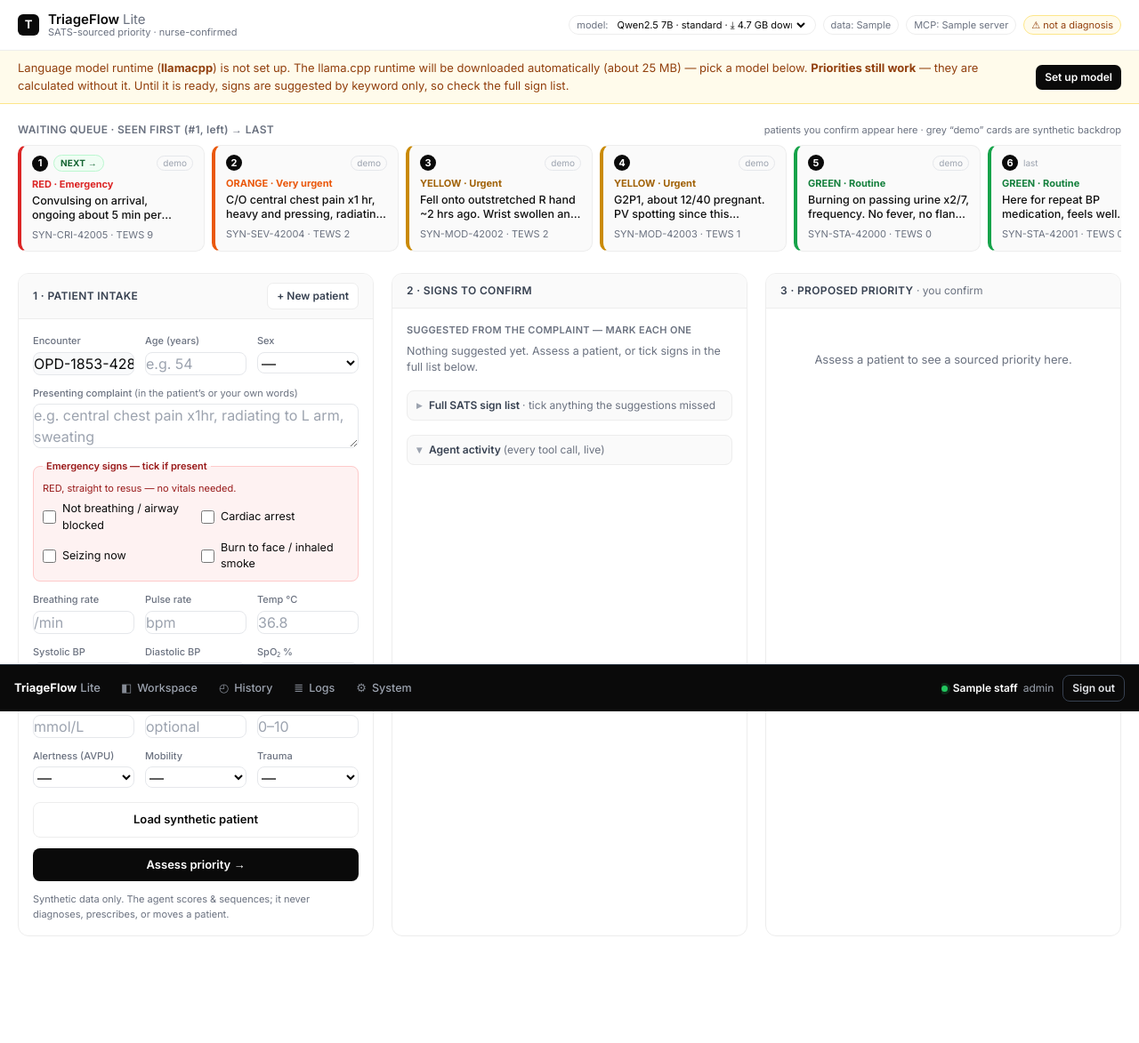
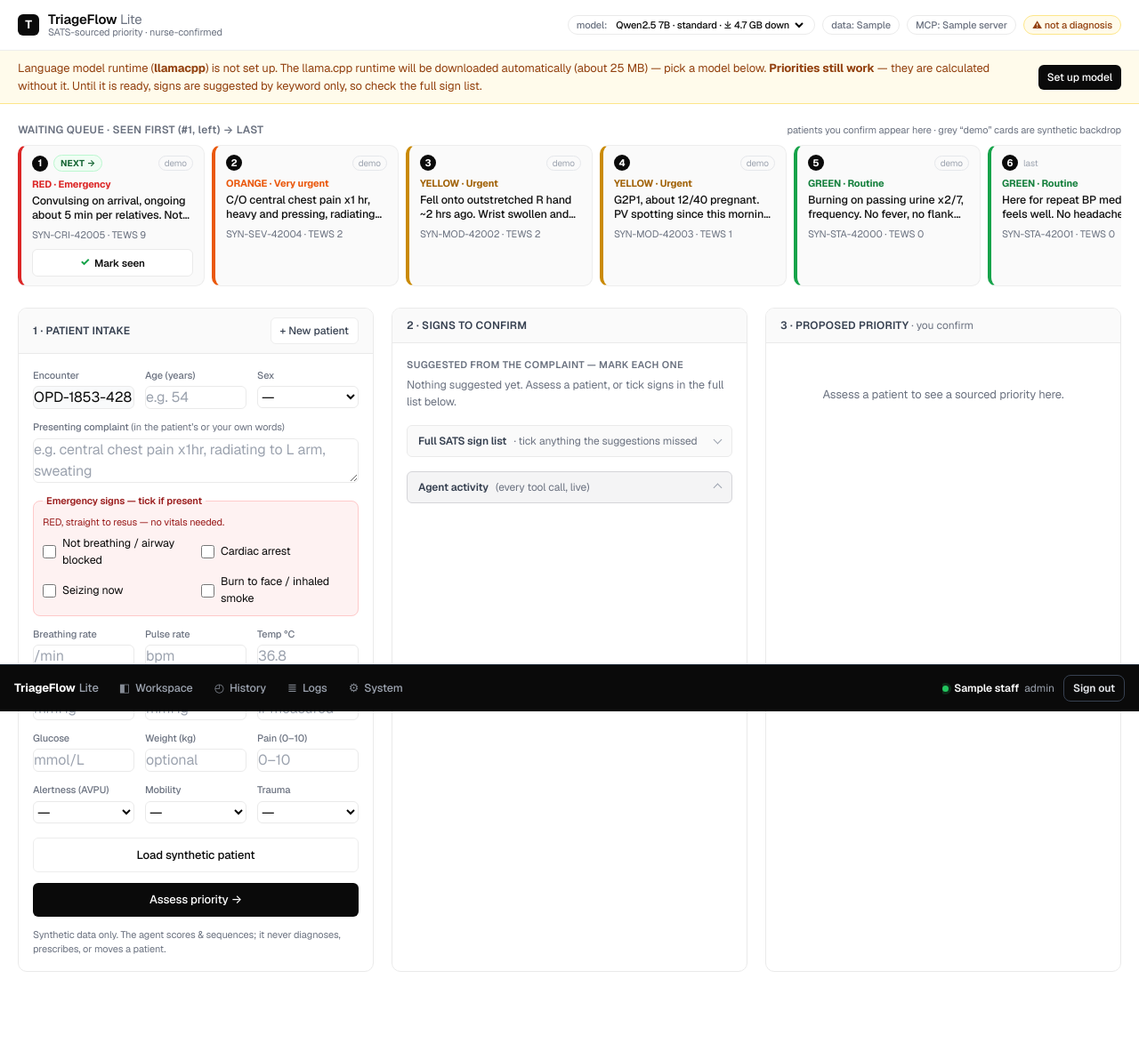
Before and after one commit to nnitiwe-dev/health-triageflow-lite, a FastAPI app: template src/triageflow/web/templates/index.html in a window 1280 px wide. Shown: the whole page at 89% size. Before the commit the page ends 1053 px from the top, so only its background shows below. Run offline with FastAPI, Linux system fonts and the light colour scheme; the template is opened without the code that fills it: most values are stand-ins (such as "Sample title", 1, 10 or a date in 2020); data that the repository does not hold is empty; some libraries are stand-ins or nearby versions.

Commit message:
web: Vercel-style polish, queue mark-seen, clearer accordions
UI refinements (structure unchanged):
- Switch the typeface to Geist and tighten tracking; smaller radii
  (cards 10px, inputs/buttons 6px), unified #eaeaea borders — crisper,
  less generic edges across every page.
- Queue: a small 'Mark seen' button on the next-in-line card only.
  Marks the patient seen by the doctor — removes them from the waiting
  queue and records a 'seen' event in the audit trail (so it shows in
  History/Logs). New POST /api/queue/seen; queue filters the seen set.
- Accordions: clearer affordance — button-like summary with a rotating
  caret on the right and a hover state, so they obviously expand.

345 tests pass; ruff clean; verified in a browser (font, mark-seen flow
with audit, accordion expand).

```diff
--- a/src/triageflow/web/app.py
+++ b/src/triageflow/web/app.py
@@ -100,7 +100,7 @@ app.mount("/static", StaticFiles(directory=str(_HERE / "static")), name="static"
 
 _state: dict[str, Any] = {"agent": None, "mcp": None, "model": None, "backend": None,
                           "using_fallback": False, "servers": [], "confirmed": [],
-                          "llm_enabled": False}
+                          "llm_enabled": False, "seen": set()}
 _tasks: set[asyncio.Task] = set()   # keep references so background tasks aren't collected
 
 
@@ -496,6 +496,9 @@ async def queue_demo(n: int = 6, seed: int = 42):
             "complaint": enc.presenting_complaint,
             "arrival": enc.arrival_time.isoformat(),
         })
+    # Drop anyone the doctor has already marked seen (leaves the waiting queue).
+    seen = _state.get("seen") or set()
+    out = [o for o in out if o["encounter"].get("encounter_id") not in seen]
     # Order by acuity (then arrival) so the most urgent surfaces — the point of the desk.
     out.sort(key=lambda x: (_ORDER.get(x["priority"], 5), x.get("arrival", "")))
     total = len(out)
@@ -507,6 +510,23 @@ async def queue_demo(n: int = 6, seed: int = 42):
         item["acuity"] = R.ACUITY_NAME[R.Priority(p)] if p else ""
         item["target"] = TARGET_TEXT.get(p, "")
     return out
+
+
+@app.post("/api/queue/seen")
+async def queue_seen(request: Request):
+    """Mark the next-in-line patient as seen by the doctor: they leave the waiting queue, and
+    the hand-off is recorded in the audit trail (so it shows in history/logs too)."""
+    body = await request.json()
+    enc_id = (body or {}).get("encounter_id")
+    if not enc_id:
+        return JSONResponse({"error": "encounter_id is required"}, status_code=400)
+    _state["seen"].add(enc_id)
+    _state["confirmed"] = [c for c in _state["confirmed"]
+                           if c["encounter"].get("encounter_id") != enc_id]
+    staff = _current_staff(request)
+    audit.record("seen", encounter_id=enc_id, actor=(staff.name if staff else "clinician"),
+                 tool="mark_seen", payload={"by": staff.name if staff else None})
+    return {"ok": True, "encounter_id": enc_id}
 
 
 @app.get("/api/synthetic")
--- a/src/triageflow/web/static/app.js
+++ b/src/triageflow/web/static/app.js
@@ -379,10 +379,20 @@ async function loadQueue(highlightId) {
       <div class="qprio ${esc(p)}">${esc(p)} · ${esc(item.acuity)}</div>
       <div class="qcomplaint mt-0.5">${esc(item.complaint || "—")}</div>
       <div class="text-[11px] text-subtle mt-1">${esc(id)} · TEWS ${item.tews_total ?? "–"}</div>
+      ${item.is_next ? `<button class="qseen" data-id="${esc(id)}" title="Doctor has seen this patient — remove from the queue"><span class="tick">✓</span> Mark seen</button>` : ""}
     </div>`;
   }).join("");
   window._queue = q;
   document.querySelectorAll(".qcard").forEach(el => el.onclick = () => fillForm(window._queue[+el.dataset.i].encounter));
+  $("queue").querySelectorAll(".qseen").forEach(b => b.onclick = (e) => { e.stopPropagation(); markSeen(b.dataset.id); });
+}
+
+async function markSeen(id) {
+  try {
+    await fetch("/api/queue/seen", { method: "POST", headers: { "Content-Type": "application/json" },
+      body: JSON.stringify({ encounter_id: id }) });
+  } catch { /* leave the queue as-is on failure */ }
+  loadQueue();
 }
 
 async function loadSynthetic() {
--- a/src/triageflow/web/static/styles.css
+++ b/src/triageflow/web/static/styles.css
@@ -1,24 +1,30 @@
-/* Minimal, Vercel-like: white, thin lines, rounded cards, restrained type. */
-.chip { padding: 2px 8px; border: 1px solid #ededed; border-radius: 9999px; color: #6b7280; white-space: nowrap; }
+@import url('https://fonts.googleapis.com/css2?family=Geist:wght@400;500;600;700;800&display=swap');
+/* Minimal, Vercel-like: white, thin lines, tight radii, restrained type (Geist). */
+:root { --border: #eaeaea; --border-strong: #d4d4d8; }
+body.font-sans, body { font-family: 'Geist', 'Inter', system-ui, -apple-system, sans-serif;
+  letter-spacing: -0.006em; }
+h1, h2, h3 { letter-spacing: -0.021em; }
+.chip { padding: 2px 9px; border: 1px solid var(--border); border-radius: 9999px; color: #6b7280;
+  white-space: nowrap; font-weight: 450; }
 .chip-warn { color: #92400e; border-color: #fde68a; background: #fffbeb; }
 .chip-select { border: none; background: transparent; font: inherit; color: #0a0a0a; padding: 0 2px;
   outline: none; cursor: pointer; max-width: 220px; }
 .chip-select:focus { box-shadow: none; }
 
-.card { border: 1px solid #ededed; border-radius: 12px; background: #fff; overflow: hidden; }
-.card-h { padding: 10px 16px; border-bottom: 1px solid #ededed; font-size: 12px; font-weight: 600;
-  text-transform: uppercase; letter-spacing: .03em; color: #374151; background: #fafafa; }
+.card { border: 1px solid var(--border); border-radius: 10px; background: #fff; overflow: hidden; }
+.card-h { padding: 10px 16px; border-bottom: 1px solid var(--border); font-size: 12px; font-weight: 600;
+  text-transform: uppercase; letter-spacing: .02em; color: #374151; background: #fafafa; }
 
 .field { display: flex; flex-direction: column; gap: 4px; }
 .field > span { font-size: 11px; color: #6b7280; font-weight: 500; }
-input, select, textarea { border: 1px solid #e5e7eb; border-radius: 8px; padding: 8px 10px; font-size: 13px;
+input, select, textarea { border: 1px solid var(--border); border-radius: 6px; padding: 8px 10px; font-size: 13px;
   outline: none; background: #fff; width: 100%; transition: border-color .12s, box-shadow .12s; }
 input:focus, select:focus, textarea:focus { border-color: #0a0a0a; box-shadow: 0 0 0 3px rgba(10,10,10,.06); }
 
-.btn { padding: 9px 14px; border-radius: 8px; font-size: 13px; font-weight: 600; cursor: pointer;
+.btn { padding: 9px 14px; border-radius: 6px; font-size: 13px; font-weight: 500; cursor: pointer;
   transition: opacity .12s, background .12s; }
-.btn:hover { opacity: .9; }
-.btn-sm { padding: 5px 10px; border-radius: 7px; font-size: 12px; font-weight: 600; cursor: pointer; }
+.btn:hover { opacity: .88; }
+.btn-sm { padding: 5px 10px; border-radius: 6px; font-size: 12px; font-weight: 500; cursor: pointer; }
 button:disabled { opacity: .5; cursor: not-allowed; }
 
 /* trace entries */
@@ -62,10 +68,17 @@ button:disabled { opacity: .5; cursor: not-allowed; }
 .note-red { background: #fef2f2; border: 1px solid #fecaca; color: #991b1b; }
 .note-orange { background: #fff7ed; border: 1px solid #fed7aa; color: #9a3412; }
 .fold > summary { cursor: pointer; font-size: 12px; font-weight: 600; color: #374151; list-style: none;
-  padding: 7px 10px; border: 1px solid #ededed; border-radius: 8px; background: #fafafa; }
+  padding: 8px 12px; border: 1px solid var(--border); border-radius: 6px; background: #fafafa;
+  display: flex; align-items: center; gap: 8px; transition: background .12s, border-color .12s, color .12s; }
+.fold > summary:hover { background: #f4f4f5; border-color: var(--border-strong); color: #0a0a0a; }
+.fold[open] > summary { background: #f4f4f5; border-color: var(--border-strong); }
 .fold > summary::-webkit-details-marker { display: none; }
-.fold > summary::before { content: "▸"; display: inline-block; width: 14px; color: #9ca3af; }
-.fold[open] > summary::before { content: "▾"; }
+/* clear, rotating caret on the right so it reads as expandable */
+.fold > summary::after { content: ""; margin-left: auto; width: 7px; height: 7px; flex: none;
+  border-right: 1.6px solid #9ca3af; border-bottom: 1.6px solid #9ca3af; transform: rotate(45deg);
+  transition: transform .18s ease; margin-top: -2px; }
+.fold[open] > summary::after { transform: rotate(-135deg); margin-top: 2px; }
+.fold > summary:hover::after { border-color: #0a0a0a; }
 .stale-dim { opacity: .45; }
 
 /* why / do-now / check lists */
@@ -115,6 +128,14 @@ table.tews tr.total td { border-top: 1px solid #d1d5db; border-bottom: none; fon
 .qtag.mine { color: #166534; border-color: #bbf7d0; background: #f0fdf4; }
 .qprio { font-size: 11px; font-weight: 700; }
 .qprio.RED { color: #dc2626; } .qprio.ORANGE { color: #ea580c; } .qprio.YELLOW { color: #a16207; } .qprio.GREEN { color: #15803d; }
+/* "mark seen" — only on the next-in-line card; small and clear, doesn't crowd the card */
+.qseen { margin-top: 8px; width: 100%; font-size: 11.5px; font-weight: 600; padding: 5px 8px;
+  border-radius: 6px; border: 1px solid var(--border); background: #fff; color: #111; cursor: pointer;
+  display: inline-flex; align-items: center; justify-content: center; gap: 5px;
+  transition: background .12s, border-color .12s; }
+.qseen:hover { background: #0a0a0a; color: #fff; border-color: #0a0a0a; }
+.qseen .tick { color: #16a34a; font-weight: 800; }
+.qseen:hover .tick { color: #86efac; }
 
 /* ===== fixed dark bottom navbar (shared across pages) ================================= */
 body { padding-bottom: 60px; }   /* room for the fixed bar — never overlaps content */
```
